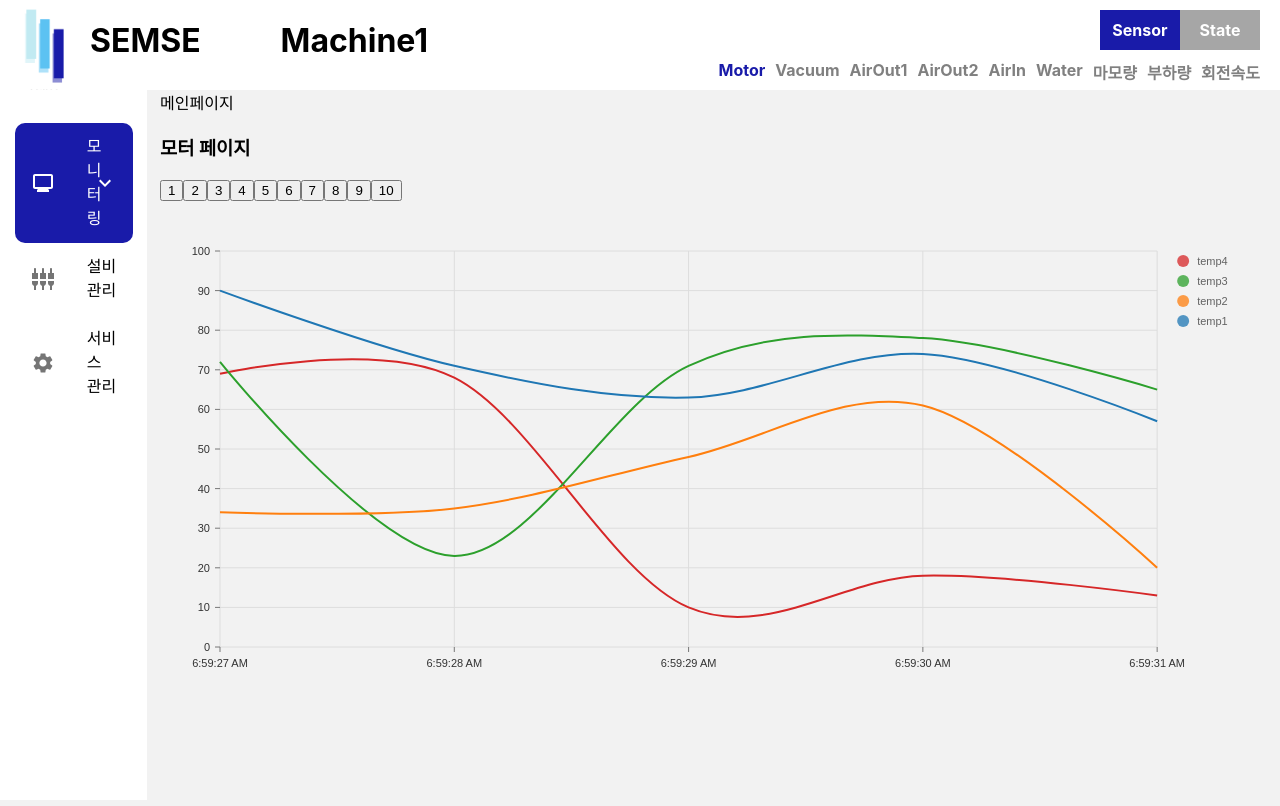
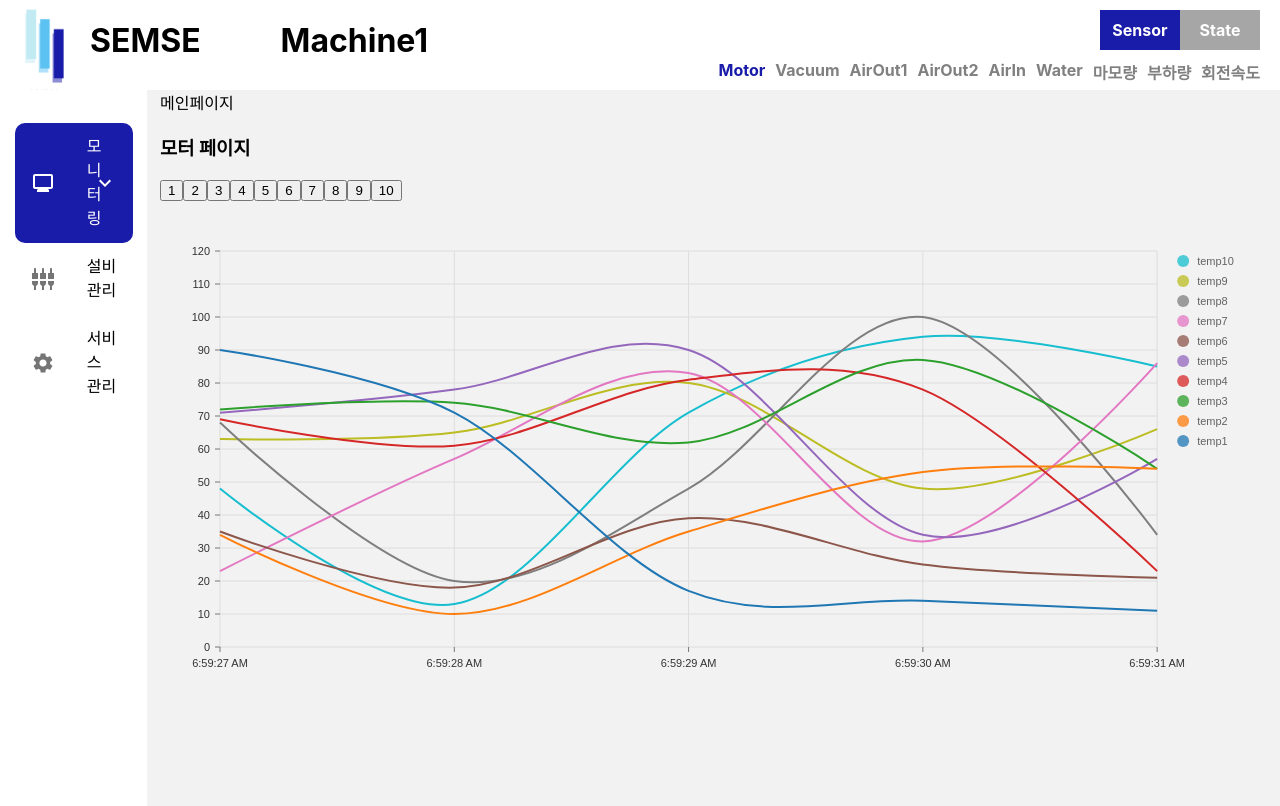
Before and after one commit to Projcet-E201/Front, a React (Create React App) app in the folder frontend/: page /1/motor in a window 1280 px wide. Built offline with nearby package versions, Linux system fonts and the light colour scheme.

Commit message:
[front] layout 수정

```diff
--- a/frontend/src/components/Chart/MotorChart.tsx
+++ b/frontend/src/components/Chart/MotorChart.tsx
@@ -6,7 +6,19 @@ import { ResponsiveLine } from "@nivo/line";
 const MotorChart = ({ h }: any) => {
   const navigate = useNavigate();
   const [data, setData] = useState<
-    { x: string; temp1: number; temp2: number; temp3: number; temp4: number }[]
+    {
+      x: string;
+      temp1: number;
+      temp2: number;
+      temp3: number;
+      temp4: number;
+      temp5: number;
+      temp6: number;
+      temp7: number;
+      temp8: number;
+      temp9: number;
+      temp10: number;
+    }[]
   >([]);
 
   useEffect(() => {
@@ -36,6 +48,12 @@ const MotorChart = ({ h }: any) => {
           temp2: faker.datatype.number({ min: 10, max: 100 }),
           temp3: faker.datatype.number({ min: 10, max: 100 }),
           temp4: faker.datatype.number({ min: 10, max: 100 }),
+          temp5: faker.datatype.number({ min: 10, max: 100 }),
+          temp6: faker.datatype.number({ min: 10, max: 100 }),
+          temp7: faker.datatype.number({ min: 10, max: 100 }),
+          temp8: faker.datatype.number({ min: 10, max: 100 }),
+          temp9: faker.datatype.number({ min: 10, max: 100 }),
+          temp10: faker.datatype.number({ min: 10, max: 100 }),
         };
         const newData =
           prevData.length >= 10
@@ -66,13 +84,48 @@ const MotorChart = ({ h }: any) => {
     id: "temp4",
     data: data.map((d) => ({ x: d.x, y: d.temp4 })),
   };
+  const dataset5 = {
+    id: "temp5",
+    data: data.map((d) => ({ x: d.x, y: d.temp5 })),
+  };
+  const dataset6 = {
+    id: "temp6",
+    data: data.map((d) => ({ x: d.x, y: d.temp6 })),
+  };
+  const dataset7 = {
+    id: "temp7",
+    data: data.map((d) => ({ x: d.x, y: d.temp7 })),
+  };
+  const dataset8 = {
+    id: "temp8",
+    data: data.map((d) => ({ x: d.x, y: d.temp8 })),
+  };
+  const dataset9 = {
+    id: "temp9",
+    data: data.map((d) => ({ x: d.x, y: d.temp9 })),
+  };
+  const dataset10 = {
+    id: "temp10",
+    data: data.map((d) => ({ x: d.x, y: d.temp10 })),
+  };
 
   return (
     // <div style={{ height: "100%" }}>
     <div style={{ height: h }}>
       {/* <h3>motor chart</h3> */}
       <ResponsiveLine
-        data={[dataset1, dataset2, dataset3, dataset4]}
+        data={[
+          dataset1,
+          dataset2,
+          dataset3,
+          dataset4,
+          dataset5,
+          dataset6,
+          dataset7,
+          dataset8,
+          dataset9,
+          dataset10,
+        ]}
         margin={{ top: 50, right: 110, bottom: 50, left: 60 }}
         xScale={{ type: "point" }}
         yScale={{
@@ -80,7 +133,7 @@ const MotorChart = ({ h }: any) => {
           // min: "auto",
           min: 0,
           // max: "auto",
-          max: 100,
+          max: 120,
           stacked: false,
           // stacked: true,
           reverse: false,
--- a/frontend/src/components/Main/State.tsx
+++ b/frontend/src/components/Main/State.tsx
@@ -15,7 +15,7 @@ const State = () => {
             {/* <p>bool 1</p> */}
             <Card
               className={styles.card}
-              style={{ height: "15vh", minHeight: "140px" }}
+              style={{ height: "17vh", minHeight: "159.28px" }}
             >
               <CardContent>
                 <p>bool 5개</p>
@@ -26,7 +26,7 @@ const State = () => {
             {/* <p>bool 2</p> */}
             <Card
               className={styles.card}
-              style={{ height: "15vh", minHeight: "140px" }}
+              style={{ height: "17vh", minHeight: "159.28px" }}
             >
               <CardContent>
                 <p>bool 5개</p>
@@ -38,7 +38,7 @@ const State = () => {
           {/* <h3>여기는 string</h3> */}
           <Card
             className={styles.card}
-            style={{ height: "50vh", minHeight: "460px" }}
+            style={{ height: "50vh", minHeight: "468.5px" }}
           >
             <CardContent>
               <p>string type</p>
@@ -50,7 +50,7 @@ const State = () => {
         <div>
           <Card
             className={styles.card}
-            style={{ height: "40vh", minHeight: "370px" }}
+            style={{ height: "42vh", minHeight: "393.53px" }}
           >
             <CardContent>
               <p>double</p>
@@ -60,7 +60,7 @@ const State = () => {
         <div>
           <Card
             className={styles.card}
-            style={{ height: "40vh", minHeight: "370px" }}
+            style={{ height: "42vh", minHeight: "393.53px" }}
           >
             <CardContent>
               <p>int type</p>
--- a/frontend/src/components/common/LeftNav.module.css
+++ b/frontend/src/components/common/LeftNav.module.css
@@ -2,5 +2,5 @@
   background-color: white;
   /* background: white; */
   /* margin: 0; */
-  height: calc(100vh - 90px);
+  /* height: calc(100vh - 90px); */
 }
--- a/frontend/src/components/common/LeftNav.tsx
+++ b/frontend/src/components/common/LeftNav.tsx
@@ -23,7 +23,8 @@ import SettingsInputComponentIcon from "@mui/icons-material/SettingsInputCompone
 import { useRecoilState } from "recoil";
 import { indexAtom } from "../../store/atoms";
 
-const LeftNav = () => {
+const LeftNav = ({ childrenHeight }: any) => {
+  // console.log(childrenHeight, "프롭받은 높이");
   const navigate = useNavigate();
   const location = useLocation();
   const [open, setOpen] = React.useState(false);
@@ -75,7 +76,10 @@ const LeftNav = () => {
   console.log(selectedIndex);
 
   return (
-    <div className={styles.left}>
+    <div
+      className={styles.left}
+      style={{ height: `calc(100vh - ${childrenHeight}px` }}
+    >
       {/* <span>왼쪽 네브바</span> */}
       <div style={{ display: "flex", justifyContent: "center" }}>
         <List
--- a/frontend/src/layout/MainLayout.tsx
+++ b/frontend/src/layout/MainLayout.tsx
@@ -9,14 +9,23 @@ interface Props {
 }
 
 const MainLayout = ({ children }: Props) => {
+  const [childrenHeight, setChildrenHeight] = useState<number>(0);
+  const childrenRef = useRef<HTMLDivElement>(null);
+
+  useEffect(() => {
+    if (childrenRef.current) {
+      setChildrenHeight(childrenRef.current.clientHeight);
+    }
+    console.log("칠드런 높이", childrenHeight);
+  }, [children]);
   return (
     <div>
-      <div>
+      <div ref={childrenRef}>
         <NavBar />
       </div>
       <div style={{ display: "flex" }}>
         <div style={{ width: "13%" }}>
-          <LeftNav />
+          <LeftNav childrenHeight={childrenHeight} />
         </div>
         <div style={{ width: "100%" }}>
           <div className={styles.children}>{children}</div>
--- a/frontend/src/layout/SensorLayout.tsx
+++ b/frontend/src/layout/SensorLayout.tsx
@@ -1,4 +1,4 @@
-import React from "react";
+import React, { useEffect, useRef, useState } from "react";
 import NavBar from "../components/common/NavBar";
 import LeftNav from "../components/common/LeftNav";
 
@@ -8,13 +8,24 @@ interface Props {
   children: JSX.Element | JSX.Element[];
 }
 
-const MainLayout = ({ children }: Props) => {
+const SensorLayout = ({ children }: Props) => {
+  const [childrenHeight, setChildrenHeight] = useState<number>(0);
+  const childrenRef = useRef<HTMLDivElement>(null);
+
+  useEffect(() => {
+    if (childrenRef.current) {
+      setChildrenHeight(childrenRef.current.clientHeight);
+    }
+    console.log("칠드런 높이", childrenHeight);
+  }, [children]);
   return (
     <div>
-      <NavBar />
+      <div ref={childrenRef}>
+        <NavBar />
+      </div>
       <div style={{ display: "flex" }}>
         <div style={{ width: "13%" }}>
-          <LeftNav />
+          <LeftNav childrenHeight={childrenHeight} />
         </div>
         <div style={{ width: "100%" }}>
           <div className={styles.children}>{children}</div>
@@ -24,4 +35,4 @@ const MainLayout = ({ children }: Props) => {
   );
 };
 
-export default MainLayout;
+export default SensorLayout;
```
